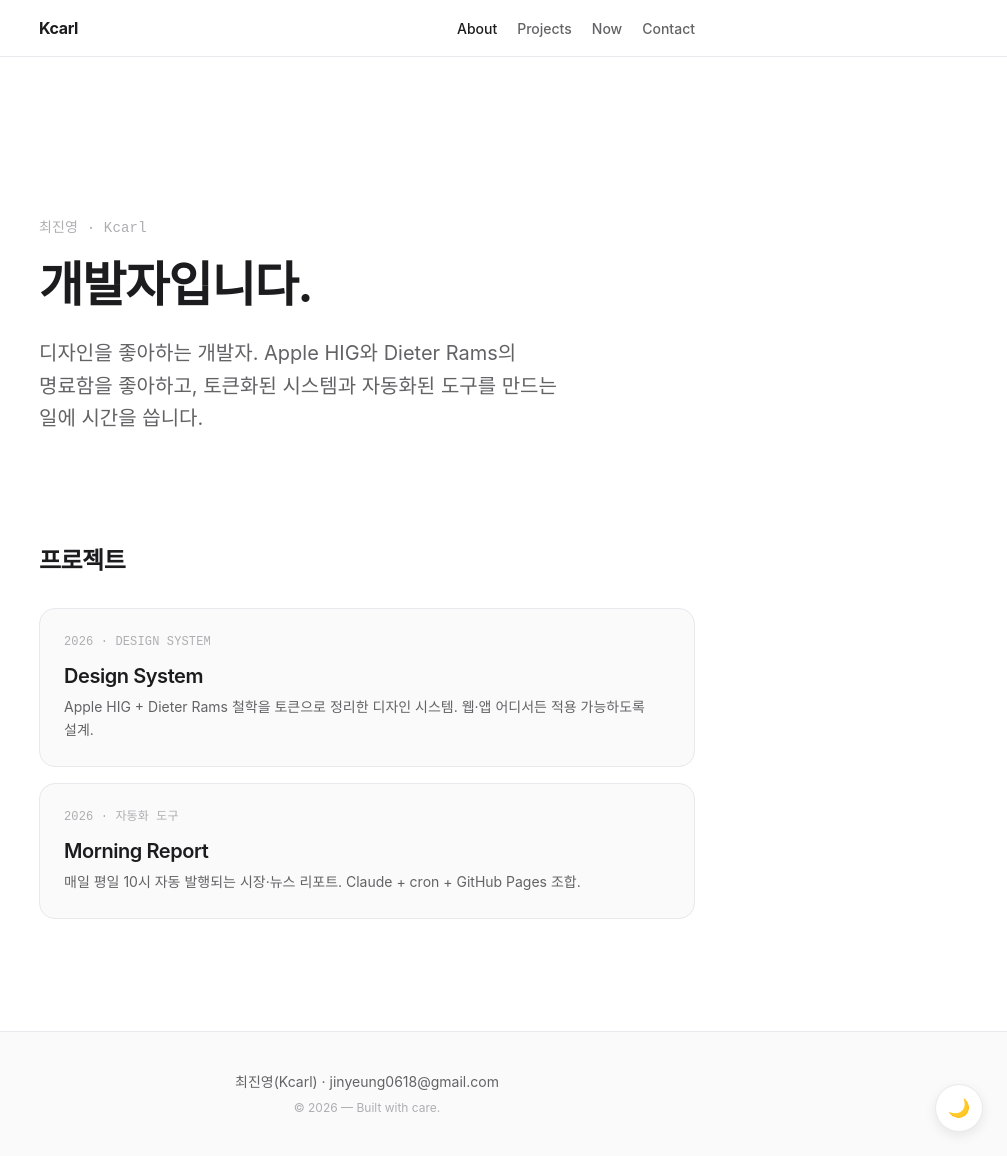
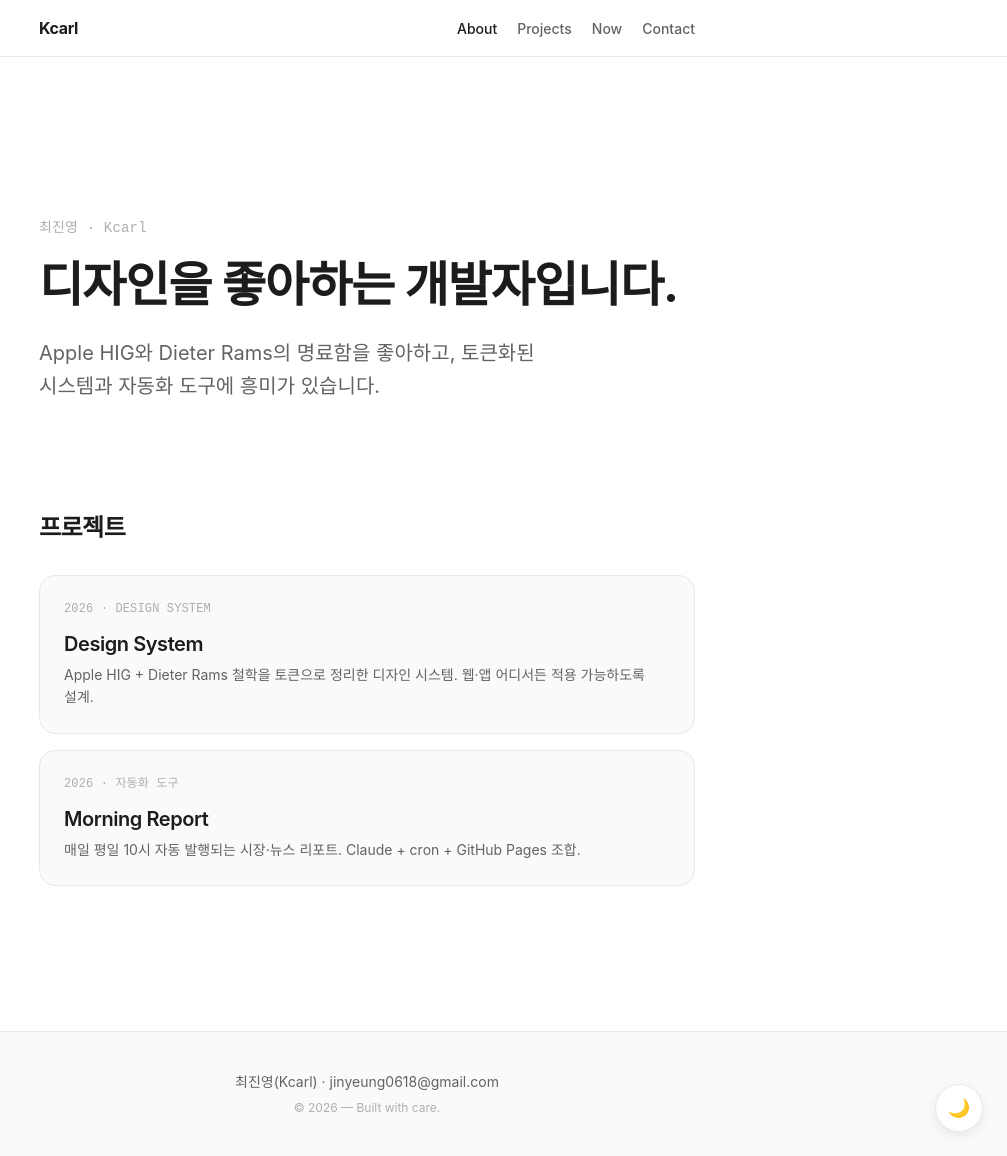
Before and after one commit to jinyeung0618/jinyeung0618.github.io, a Jekyll site: the page built from index.md, in a window 1280 px wide and 1156 px high. Shown: the whole window, without its empty margins (273-1280 px from the left). Built offline with Jekyll 4.4.1, drawn with Linux system fonts in a browser that asks for light colours.

Commit message:
Refine hero copy

```diff
--- a/index.md
+++ b/index.md
@@ -6,9 +6,9 @@ description: 디자인을 좋아하는 개발자. 명확함, 절제, 일관성
 
 <section class="hero">
   <p class="eyebrow">최진영 · Kcarl</p>
-  <h1>개발자입니다.</h1>
+  <h1>디자인을 좋아하는 개발자입니다.</h1>
   <p class="subtitle">
-    디자인을 좋아하는 개발자. Apple HIG와 Dieter Rams의 명료함을 좋아하고, 토큰화된 시스템과 자동화된 도구를 만드는 일에 시간을 씁니다.
+    Apple HIG와 Dieter Rams의 명료함을 좋아하고, 토큰화된 시스템과 자동화 도구에 흥미가 있습니다.
   </p>
 </section>
 
```
